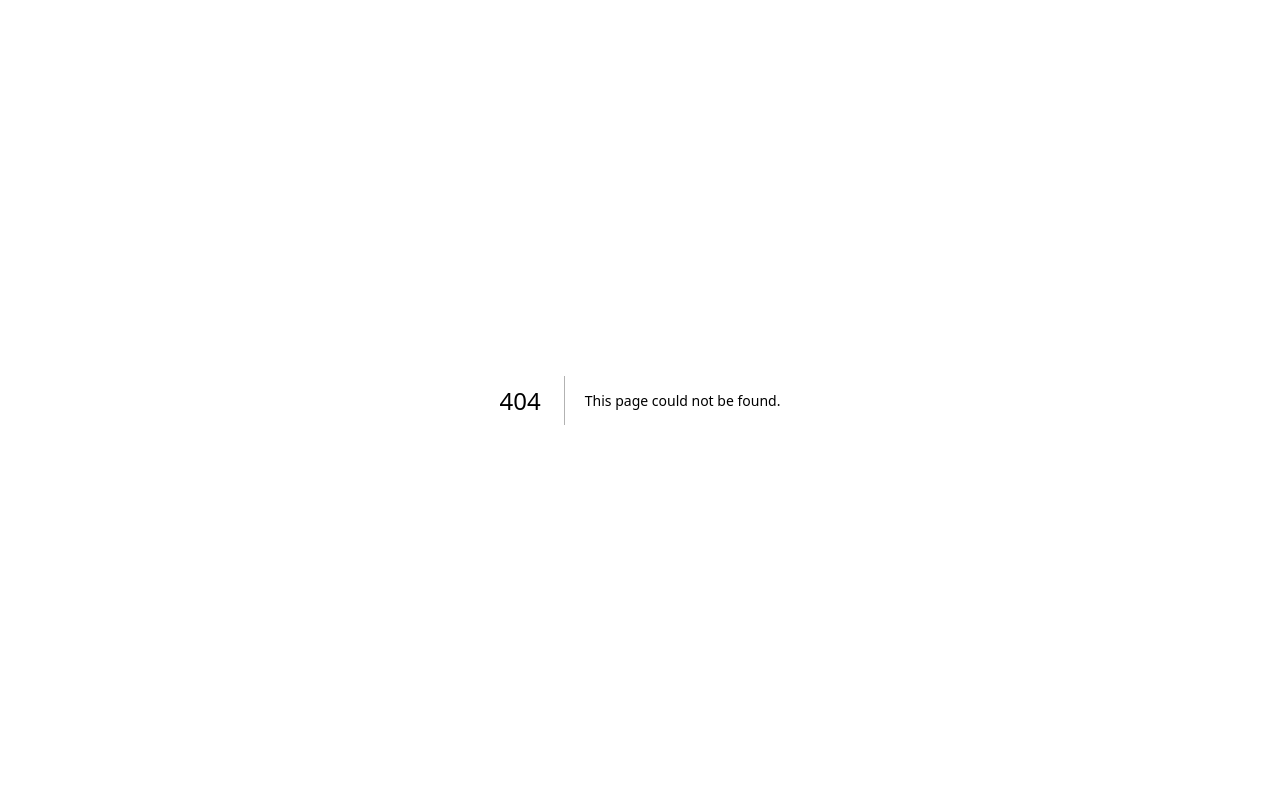
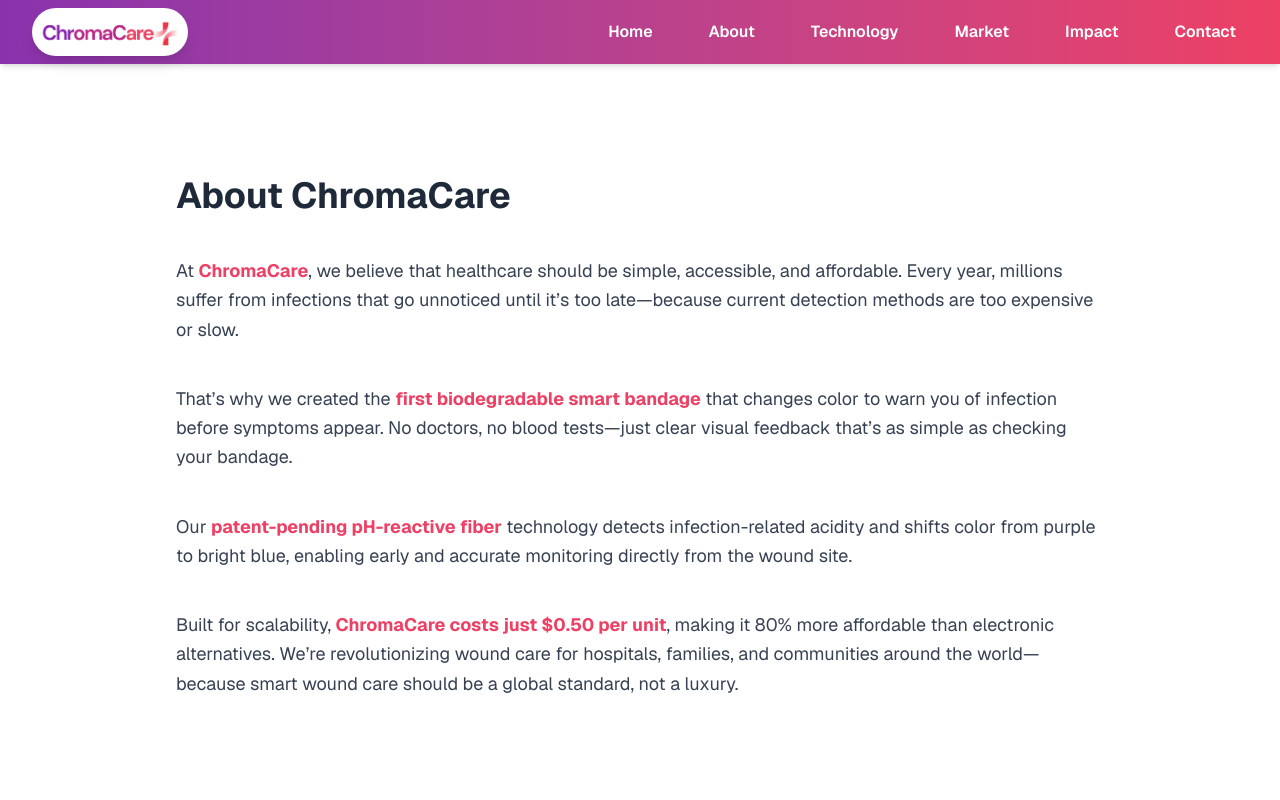
Before and after one commit to AnirudhSekar/Chroma-Website, a Next.js app: page /about in a window 1280 px wide. Before the commit this address had no page. Shown: the top 800 px of the page. Built offline with nearby package versions, Linux system fonts and the light colour scheme.

Commit message:
add about page

```diff
--- /dev/null
+++ b/src/app/about/page.js
@@ -0,0 +1,17 @@
+"use client"
+
+import About from "../components/About";
+import Navbar from "../components/Navbar";
+import Footer from "../components/Footer";
+
+export default function ContactPage() {
+    return (
+        <div className="flex flex-col min-h-screen items-center justify-items-center font-[family-name:var(--font-geist-sans)] overflow-x-hidden">
+            <Navbar/>
+            <main className="flex-grow p-8 sm:p-20 font-[family-name:var(--font-geist-sans)]">
+                <About/>
+            </main>
+            <Footer/>
+        </div>
+    )
+}
--- /dev/null
+++ b/src/app/components/About.js
@@ -0,0 +1,64 @@
+// src/app/components/About.js
+
+"use client";
+import React from "react";
+import { motion } from "framer-motion";
+
+const About = () => {
+  return (
+    <section className="bg-white py-16 lg:py-24 px-6 lg:px-24">
+      <div className="max-w-5xl mx-auto space-y-10 text-left">
+        <motion.h2
+          className="text-4xl font-bold text-gray-800"
+          initial={{ opacity: 0, y: 30 }}
+          animate={{ opacity: 1, y: 0 }}
+          transition={{ duration: 0.6 }}
+        >
+          About ChromaCare
+        </motion.h2>
+
+        <motion.p
+          className="text-lg text-gray-700 leading-relaxed"
+          initial={{ opacity: 0 }}
+          animate={{ opacity: 1 }}
+          transition={{ delay: 0.2 }}
+        >
+          At <span style={{ color: "#ed4064", fontWeight:"bold"}}>ChromaCare</span>, we believe that healthcare should be simple, accessible, and affordable.
+          Every year, millions suffer from infections that go unnoticed until it’s too late—because current detection methods are too expensive or slow.
+        </motion.p>
+
+        <motion.p
+          className="text-lg text-gray-700 leading-relaxed"
+          initial={{ opacity: 0 }}
+          animate={{ opacity: 1 }}
+          transition={{ delay: 0.4 }}
+        >
+          That’s why we created the <span style={{ color: "#ed4064", fontWeight:"bold" }}>first biodegradable smart bandage</span> that changes color to warn you of infection before symptoms appear.
+          No doctors, no blood tests—just clear visual feedback that’s as simple as checking your bandage.
+        </motion.p>
+
+        <motion.p
+          className="text-lg text-gray-700 leading-relaxed"
+          initial={{ opacity: 0 }}
+          animate={{ opacity: 1 }}
+          transition={{ delay: 0.6 }}
+        >
+          Our <span style={{ color: "#ed4064", fontWeight:"bold" }}>patent-pending pH-reactive fiber</span> technology detects infection-related acidity
+          and shifts color from purple to bright blue, enabling early and accurate monitoring directly from the wound site.
+        </motion.p>
+
+        <motion.p
+          className="text-lg text-gray-700 leading-relaxed"
+          initial={{ opacity: 0 }}
+          animate={{ opacity: 1 }}
+          transition={{ delay: 0.8 }}
+        >
+          Built for scalability, <span style={{ color: "#ed4064", fontWeight:"bold" }}>ChromaCare costs just $0.50 per unit</span>, making it 80% more affordable than electronic alternatives.
+          We’re revolutionizing wound care for hospitals, families, and communities around the world—because smart wound care should be a global standard, not a luxury.
+        </motion.p>
+      </div>
+    </section>
+  );
+};
+
+export default About;
--- a/src/app/components/Hero.js
+++ b/src/app/components/Hero.js
@@ -52,7 +52,9 @@
           viewport={{ once: true }}
           className="space-y-6"
         >
-          <h1 className="text-4xl md:text-5xl font-bold leading-tight text-[#8932ad]">
+
+            {/* Make the h1 extend further across the screen*/}
+          <h1 className="w-100 text-4xl md:text-5xl font-bold leading-tight text-[#8932ad]">
             Smart. Simple. Life-saving.
           </h1>
           <p className="text-lg md:text-xl text-gray-700">
--- a/src/app/page.js
+++ b/src/app/page.js
@@ -9,8 +9,8 @@
     <div className="flex flex-col min-h-screen items-center justify-items-center font-[family-name:var(--font-geist-sans)] overflow-x-hidden">
         <Navbar/>
         <Hero />
+        <Impact />
         <Market />
-        <Impact />
         <Footer/>
     </div>
   );
```
